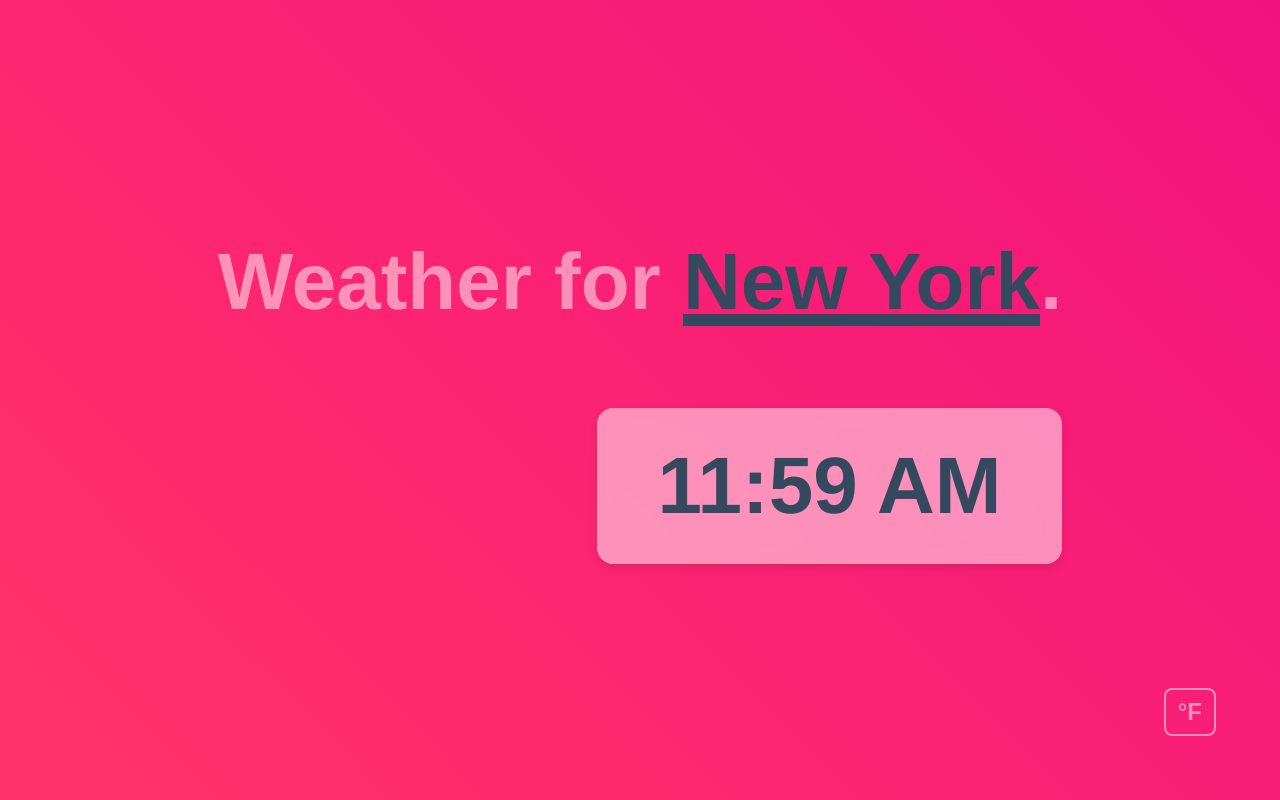
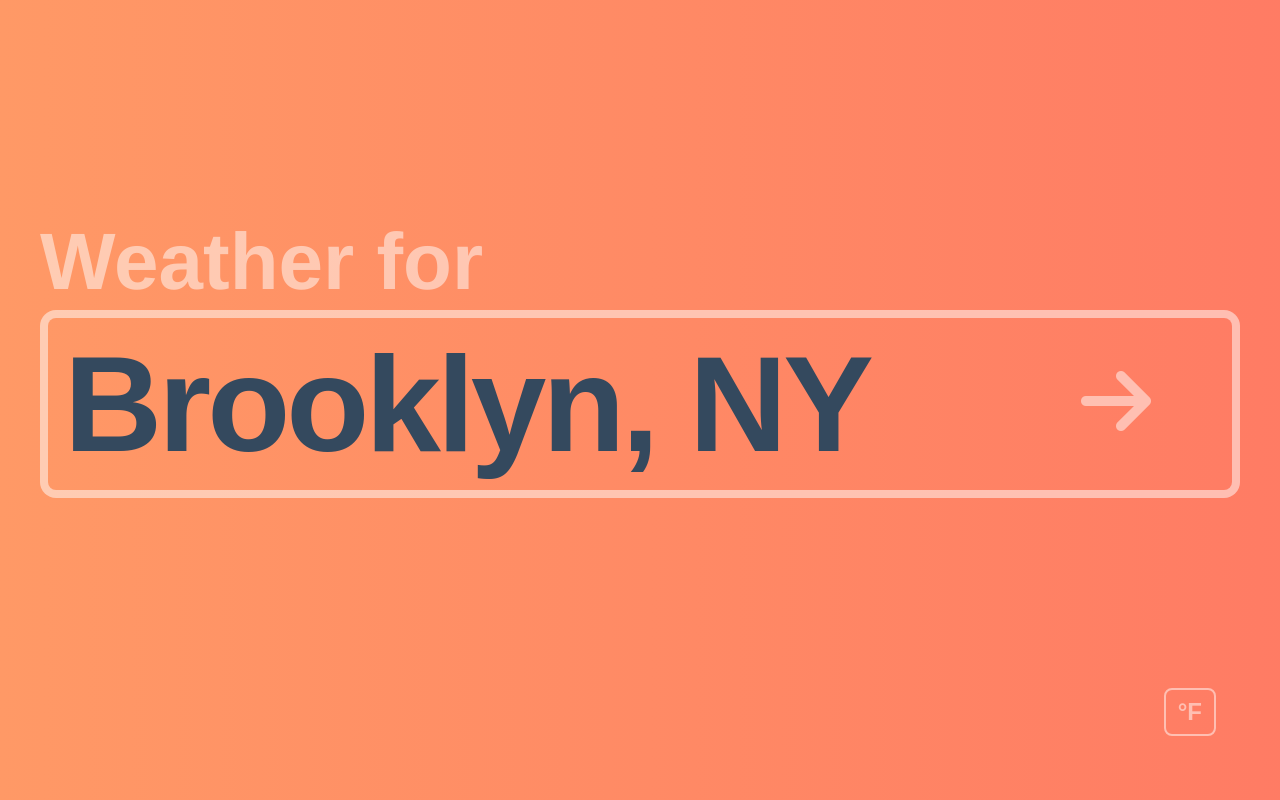
Before and after one commit to kadezaccaro/odin-weather-app, a plain HTML site: page index.html in a window 1280 px wide. Drawn offline with Linux system fonts and the light colour scheme; no server answers.

Commit message:
Implement location search

```diff
--- a/index.html
+++ b/index.html
@@ -5,20 +5,32 @@
     <meta name="viewport" content="width=device-width, initial-scale=1.0" />
     <title>Weather App</title>
     <link rel="stylesheet" href="styles.css" />
+    <!-- Font Awesome -->
+    <link
+      rel="stylesheet"
+      href="https://cdnjs.cloudflare.com/ajax/libs/font-awesome/6.5.1/css/all.min.css"
+    />
   </head>
   <body>
     <main>
       <header>
-        <h1>Weather for <span class="location">New York</span>.</h1>
+        <h1>Weather for</h1>
+
+        <form class="location-form" action="">
+          <input
+            class="location-input"
+            type="text"
+            value="Brooklyn, NY"
+            required
+          />
+          <button type="submit">
+            <i class="fas fa-arrow-right"></i>
+          </button>
+        </form>
       </header>
 
-      <!-- <form action="">
-        <input type="text" id="location" placeholder="Enter a location" />
-        <button type="submit">Check weather</button>
-      </form> -->
-
       <section class="weather">
-        <div class="clock weather-card">11:59 AM</div>
+        <!-- Create dynamically with JS -->
       </section>
     </main>
 
--- a/index.js
+++ b/index.js
@@ -1,5 +1,3 @@
 import { getWeather } from "./modules/getWeather.js";
-// import { displayWeather } from "./modules/weatherDisplay.js";
-// import { formatDate } from "./modules/timeUtils.js";
 
 getWeather();
--- a/modules/getWeather.js
+++ b/modules/getWeather.js
@@ -1,12 +1,14 @@
 import { displayWeather } from "./weatherDisplay.js";
 
 const WEATHER_API_KEY = "";
-let loc = "New York";
+const form = document.querySelector(".location-form");
+const locInput = document.querySelector(".location-input");
+let locVal = locInput.value;
 
 export async function getWeather() {
   try {
     const response = await fetch(
-      `http://api.weatherapi.com/v1/forecast.json?key=${WEATHER_API_KEY}&q=${loc}&days=7`
+      `http://api.weatherapi.com/v1/forecast.json?key=${WEATHER_API_KEY}&q=${locVal}&days=7`
     );
 
     const weatherData = await response.json();
@@ -16,3 +18,10 @@ export async function getWeather() {
     alert(error);
   }
 }
+
+form.addEventListener("submit", (event) => {
+  event.preventDefault();
+
+  locVal = locInput.value;
+  getWeather();
+});
--- a/modules/weatherDisplay.js
+++ b/modules/weatherDisplay.js
@@ -1,26 +1,31 @@
 import { getTimeAndStartClock, formatDate } from "./timeUtils.js";
 
-const h1 = document.querySelector("h1");
-let loc = "New York";
-
-// form.addEventListener("submit", (event) => {
-//   event.preventDefault();
-
-//   loc = locationInput.value;
-//   h1.textContent = `${loc}`;
-//   getWeather();
-// });
+// TODO: add error handling
+// TODO: implement unit toggle celcius functionality
+// TODO: improve icons
+// TODO: setup netlify for proper api key handling
 
 export function displayWeather(weatherData) {
   const forecast = weatherData.forecast.forecastday.slice(1); // Remove today from the forecast
   const timeZone = weatherData.location.tz_id;
 
+  const weatherSection = document.querySelector(".weather");
+  weatherSection.innerHTML = "";
+
+  createClock();
   createCurrentCard(weatherData);
   getTimeAndStartClock(timeZone);
 
   forecast.forEach((day) => {
     createForecastCards(day);
   });
+}
+
+function createClock() {
+  const clock = document.createElement("div");
+  clock.classList.add("clock", "weather-card");
+
+  appendToWeatherSection(clock);
 }
 
 function createCurrentCard(weatherData) {
--- a/styles.css
+++ b/styles.css
@@ -6,7 +6,7 @@
   --color-mid: #3498db;
   --color-light: #ecf0f1;
   --color-glass: rgba(255, 255, 255, 0.5);
-  --color-gradient: linear-gradient(45deg, #ff9966, #ff5e62, #ff2a6d, #e8008e);
+  --color-gradient: linear-gradient(90deg, #ff9966, #ff5e62);
 
   --max-width: 1200px;
 }
@@ -28,8 +28,7 @@ body {
   place-content: center;
   color: var(--color-dark);
   background: var(--color-gradient);
-  background-size: 400% 400%;
-  animation: lavaLamp 10s infinite;
+  background-size: 200%;
 }
 
 p {
@@ -41,54 +40,58 @@ p {
 header {
   margin-bottom: 80px;
   max-width: var(--max-width);
+  display: flex;
+  flex-direction: column;
+  gap: 8px;
 }
 
 h1 {
   font-size: 80px;
+  line-height: 80px;
   color: var(--color-glass);
-}
-
-.location {
-  position: relative;
-  color: var(--color-dark);
-}
-
-/* underline location */
-.location::after {
-  content: "";
-  position: absolute;
-  bottom: 0;
-  left: 0;
-  width: 100%;
-  height: 12px;
-  background-color: var(--color-dark);
 }
 
 form {
   display: flex;
-  gap: 8px;
-  max-width: 400px;
-  padding: 80px 0;
+  gap: 0px;
 }
 
-input {
+.location-input {
+  font-size: 136px;
+  font-weight: bold;
+  color: var(--color-dark);
+  border: none;
   padding: 8px 16px;
-  border-radius: 4px;
-  border: none;
-  font-size: 16px;
-  width: 100%;
+  border: 8px solid var(--color-glass);
+  border-right: none;
+  border-radius: 16px 0 0 16px;
+  background: none;
+  width: 80%;
+  letter-spacing: -4px;
+  padding-right: 0;
 }
 
-button {
+.location-input:focus {
+  outline: none;
+}
+
+button[type="submit"] {
+  width: 20%;
   cursor: pointer;
-  font-size: 16px;
+  font-size: 80px;
   padding: 8px 16px;
-  border-radius: 4px;
-  border: none;
-  background-color: var(--color-mid);
-  color: var(--color-light);
+  border: 8px solid var(--color-glass);
+  border-left: none;
+  border-radius: 0 16px 16px 0;
+  background: none;
+  color: var(--color-glass);
   transition: 0.3s;
   text-wrap: nowrap;
+  transition: 0.3s;
+}
+
+button[type="submit"]:hover {
+  color: var(--color-dark);
 }
 
 /* || WEATHER */
@@ -124,14 +127,11 @@ button {
 .card-header {
   display: flex;
   justify-content: space-between;
+  align-items: start;
 }
 
 .current-card {
   grid-row: 1 / 3;
-}
-
-h2 {
-  font-weight: normal;
 }
 
 .icon {
@@ -199,18 +199,5 @@ h2 {
   bottom: 64px;
   font-weight: bold;
   color: var(--color-glass);
+  cursor: pointer;
 }
-
-/* || ANIMATIONS */
-
-@keyframes lavaLamp {
-  0% {
-    background-position: 0% 50%;
-  }
-  50% {
-    background-position: 100% 50%;
-  }
-  100% {
-    background-position: 0% 50%;
-  }
-}
```
